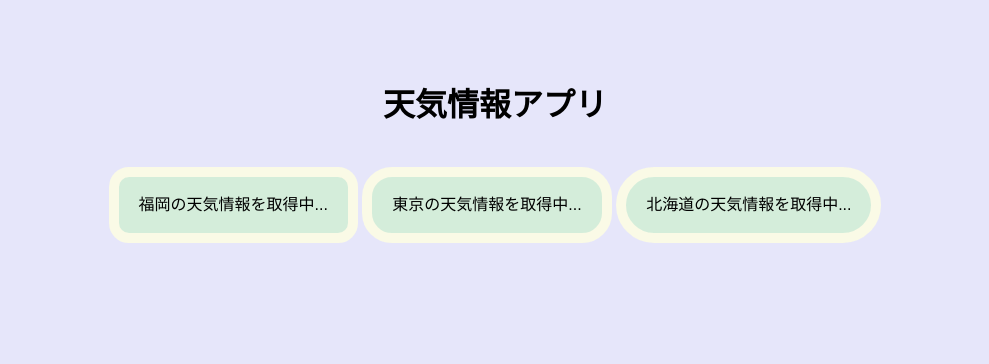
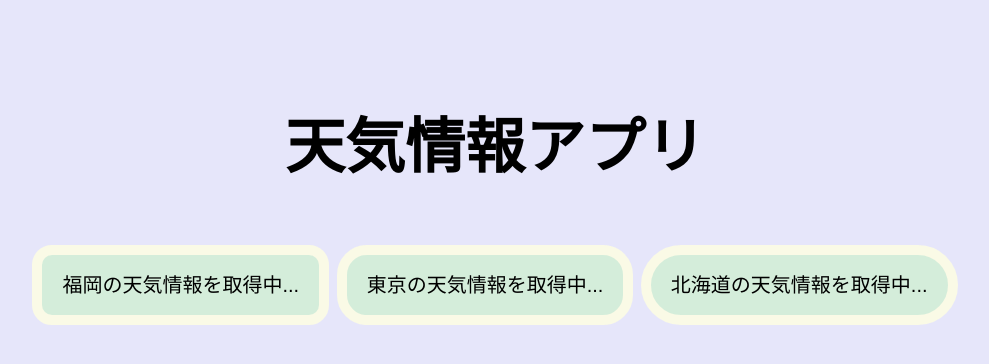
Before and after one commit to k23rs106/cp2024-final-assignment, a plain HTML site: page www/index.html in a window 1280 px wide. Shown: the whole page, without its empty margins (145-1134 px from the left). Drawn offline with Linux system fonts and the light colour scheme.

Commit message:
見た目を整えた（２回目）

```diff
--- a/www/css/style.css
+++ b/www/css/style.css
@@ -1,10 +1,13 @@
 body {
-    font-family: Arial, sans-serif;
+    font-family: 'Times New Roman', Times, serif;
     background-color:rgb(230,230,250);
     text-align: center;
     padding: 50px;
+    font-size: 30px;
+
 }
 .weather-info1 {
+    font-family: Arial, sans-serif;
     background-color: #d4edda;
     padding: 20px;
     border-radius: 20px;
@@ -12,8 +15,10 @@ body {
     margin-top: 10px;
     line-height: 1;
     border: 10px solid rgb(250,250,230);
+    font-size: 20px;
 }
 .weather-info2 {
+    font-family:'Franklin Gothic Medium', 'Arial Narrow', Arial, sans-serif;
     background-color: #d4edda;
     padding: 20px;
     border-radius: 30px;
@@ -21,9 +26,10 @@ body {
     margin-top: 20px;
     line-height: 1;
     border: 10px solid rgb(250,250,230);
-
+    font-size: 20px;
 }
 .weather-info3{
+    font-family:fantasy;
     background-color: #d4edda;
     padding: 20px;
     border-radius: 40px;
@@ -31,5 +37,5 @@ body {
     margin-top: 20px;
     line-height: 1;
     border: 10px solid rgb(250,250,230);
-
+    font-size: 20px;
 }
```
Also changed, not shown: www/index.html (+1 -1 lines).
